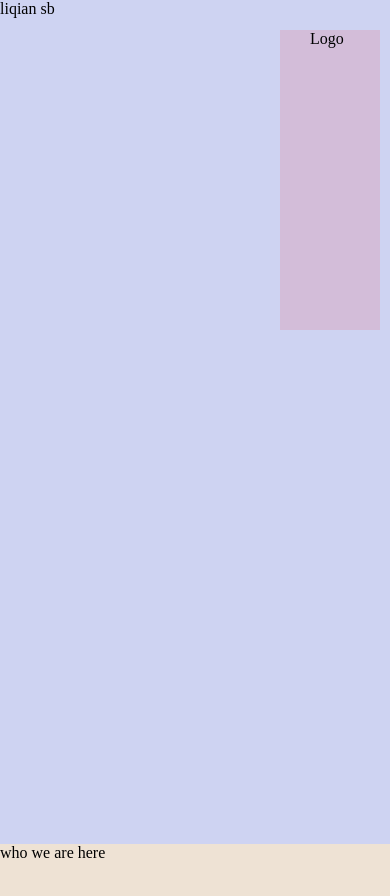
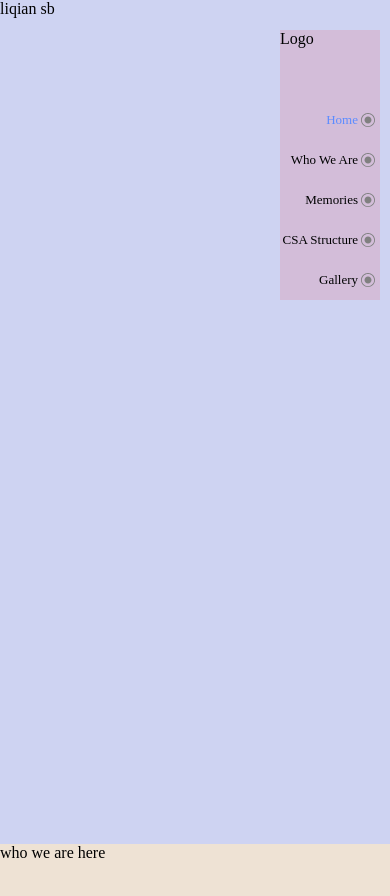
Before and after one commit to AlexHHsiao/sjsu_csa_web, an Angular app: page / in a window 390 px wide. Shown: the top 896 px of the page. Built offline with nearby package versions, Linux system fonts and the light colour scheme.

Commit message:
create header style for mobile view

```diff
--- a/src/app/header/header.component.html
+++ b/src/app/header/header.component.html
@@ -8,35 +8,34 @@
     <ul class="nav-menu">
       <li (click)="selectMenu('H', $event)" #home
           (mouseover)="applyHover($event)" (mouseleave)="removeHover($event)">
+        <img src="../../assets/image/dot.svg" class="selection-icon">
         Home
       </li>
 
       <li (click)="selectMenu('W', $event)" #who
           (mouseover)="applyHover($event)" (mouseleave)="removeHover($event)">
+        <img src="../../assets/image/dot.svg" class="selection-icon">
         Who We Are
       </li>
 
       <li (click)="selectMenu('M', $event)" #memories
           (mouseover)="applyHover($event)" (mouseleave)="removeHover($event)">
+        <img src="../../assets/image/dot.svg" class="selection-icon">
         Memories
       </li>
 
       <li (click)="selectMenu('C', $event)" #structure
           (mouseover)="applyHover($event)" (mouseleave)="removeHover($event)">
+        <img src="../../assets/image/dot.svg" class="selection-icon">
         CSA Structure
       </li>
 
       <li (click)="selectMenu('G', $event)" #gallery
           (mouseover)="applyHover($event)" (mouseleave)="removeHover($event)">
+        <img src="../../assets/image/dot.svg" class="selection-icon">
         Gallery
       </li>
     </ul>
 
   </div>
 </div>
-
-<div class="nav-container-mini">
-  <div class="nav-content-mini">
-
-  </div>
-</div>
--- a/src/app/header/header.component.scss
+++ b/src/app/header/header.component.scss
@@ -1,6 +1,6 @@
 .nav-container {
   //background-color: rgba(255,255,255,.8);
-  background-color: rgba(255,0,0,.1);
+  background-color: rgba(255, 0, 0, .1);
   -webkit-box-sizing: border-box;
   box-sizing: border-box;
   width: 100%;
@@ -49,6 +49,10 @@
   }
 }
 
+.selection-icon {
+  display: none;
+}
+
 @media only screen and (min-width: 769px) and (max-width: 1000px) {
   .nav-content {
     width: 100%;
@@ -61,8 +65,18 @@
 
 @media only screen and (max-width: 768px) {
 
+  .selection-icon {
+    margin: 13px 5px 13px 3px;
+    display: block;
+    float: right;
+    height: 14px;
+    width: 14px;
+    -o-object-fit: contain;
+    object-fit: contain;
+  }
+
   .nav-container {
-    height: 300px;
+    height: 270px;
     width: 100px;
     right: 10px;
     top: 30px;
@@ -76,22 +90,21 @@
   .logo {
     height: 70px;
     width: 70px;
-    float: right;
+    float: none;
   }
 
   .nav-menu {
-    list-style-type: none;
-    margin: 0;
-    padding: 0;
-    height: 100%;
-    display: flex;
+    height: 200px;
+    display: table;
     width: 100%;
     float: none;
-    position: relative;
-    white-space: nowrap;
 
     li {
-      display: none;
+      height: 20%;
+      width: 100%;
+      display: block;
+      font-size: small;
+      text-align: right;
     }
   }
 }
--- a/src/app/header/header.component.ts
+++ b/src/app/header/header.component.ts
@@ -1,4 +1,4 @@
-import {Component, ElementRef, EventEmitter, OnInit, Output, Renderer2, ViewChild} from '@angular/core';
+import {Component, ElementRef, EventEmitter, HostListener, OnInit, Output, Renderer2, ViewChild} from '@angular/core';
 
 @Component({
   selector: 'app-header',
@@ -16,17 +16,25 @@ export class HeaderComponent implements OnInit {
   @Output() scrollToComponent = new EventEmitter<String>();
 
   currentSelection: any;
+  isMobile: boolean;
+  selectedIcon = '../../assets/image/dot-selected.svg';
+  unselectedIcon = '../../assets/image/dot.svg';
 
   constructor(private renderer: Renderer2) {
   }
 
   ngOnInit() {
-
+    this.isMobile = window.innerWidth < 769;
     this.currentSelection = this.homeSelection.nativeElement;
 
+    if (!this.isMobile) {
       this.renderer.setStyle(this.currentSelection, 'border-bottom', '5px solid #5c8bff');
       this.renderer.setStyle(this.currentSelection, 'line-height', '35px');
       this.renderer.setStyle(this.currentSelection, 'height', '35px');
+    } else {
+      this.renderer.setStyle(this.currentSelection, 'color', '#5c8bff');
+      this.currentSelection.children.src = this.selectedIcon;
+    }
   }
 
   selectMenu(selection: string, event: Event) {
@@ -35,13 +43,13 @@ export class HeaderComponent implements OnInit {
   }
 
   applyHover(event: Event) {
-    if (event.target !== this.currentSelection) {
+    if (event.target !== this.currentSelection && !this.isMobile) {
       this.renderer.setStyle(event.target, 'line-height', '25px');
     }
   }
 
   removeHover(event: Event) {
-    if (event.target !== this.currentSelection) {
+    if (event.target !== this.currentSelection && !this.isMobile) {
       this.renderer.setStyle(event.target, 'line-height', '40px');
     }
   }
@@ -95,6 +103,8 @@ export class HeaderComponent implements OnInit {
   }
 
   changeSelectionRender(element: any) {
+
+    if (!this.isMobile) {
       this.renderer.setStyle(this.currentSelection, 'border-bottom', 'none');
       this.renderer.setStyle(this.currentSelection, 'line-height', '40px');
       this.renderer.setStyle(this.currentSelection, 'height', '40px');
@@ -103,6 +113,30 @@ export class HeaderComponent implements OnInit {
       this.renderer.setStyle(this.currentSelection, 'border-bottom', '5px solid #5c8bff');
       this.renderer.setStyle(this.currentSelection, 'line-height', '35px');
       this.renderer.setStyle(this.currentSelection, 'height', '35px');
+    } else {
+      this.renderer.setStyle(this.currentSelection, 'color', 'black');
+      this.currentSelection = element;
+      this.renderer.setStyle(this.currentSelection, 'color', '#5c8bff');
+    }
+  }
+
+  @HostListener('window:resize', ['$event'])
+  onResize(event) {
+    if (event.target.innerWidth < 769 && !this.isMobile) {
+      this.renderer.setStyle(this.currentSelection, 'border-bottom', 'none');
+      this.renderer.setStyle(this.currentSelection, 'line-height', '40px');
+      this.renderer.setStyle(this.currentSelection, 'height', '40px');
+      this.renderer.setStyle(this.currentSelection, 'color', '#5c8bff');
+
+      this.isMobile = true;
+    } else if (event.target.innerWidth > 768 && this.isMobile) {
+      this.isMobile = false;
+
+      this.renderer.setStyle(this.currentSelection, 'border-bottom', '5px solid #5c8bff');
+      this.renderer.setStyle(this.currentSelection, 'line-height', '35px');
+      this.renderer.setStyle(this.currentSelection, 'height', '35px');
+      this.renderer.setStyle(this.currentSelection, 'color', 'black');
+    }
   }
 
 }
--- a/src/app/main/main.component.ts
+++ b/src/app/main/main.component.ts
@@ -82,7 +82,7 @@ export class MainComponent implements OnInit {
       const distance = currentY - targetY;
       let changeDistance = currentY - targetY;
 
-      const scrollIntervet = setInterval(() => {
+      const scrollIntervat = setInterval(() => {
 
         changeDistance -= distance / 100;
         window.scrollTo(0, targetY + changeDistance);
@@ -90,7 +90,7 @@ export class MainComponent implements OnInit {
         if (changeDistance <= 0) {
           window.scrollTo(0, targetY);
           this.isScrolling = false;
-          clearInterval(scrollIntervet);
+          clearInterval(scrollIntervat);
         }
 
       }, 5);
@@ -99,7 +99,7 @@ export class MainComponent implements OnInit {
       const distance = targetY - currentY;
       let changeDistance = 0;
 
-      const scrollIntervet = setInterval(() => {
+      const scrollIntervat = setInterval(() => {
 
         changeDistance += distance / 100;
         window.scrollTo(0, currentY + changeDistance);
@@ -107,7 +107,7 @@ export class MainComponent implements OnInit {
         if (changeDistance >= distance) {
           window.scrollTo(0, targetY);
           this.isScrolling = false;
-          clearInterval(scrollIntervet);
+          clearInterval(scrollIntervat);
         }
 
       }, 5);
```
Also changed, not shown: src/assets/image/dot-selected.svg (added). Lines whose indentation alone changed are shown as unchanged.
